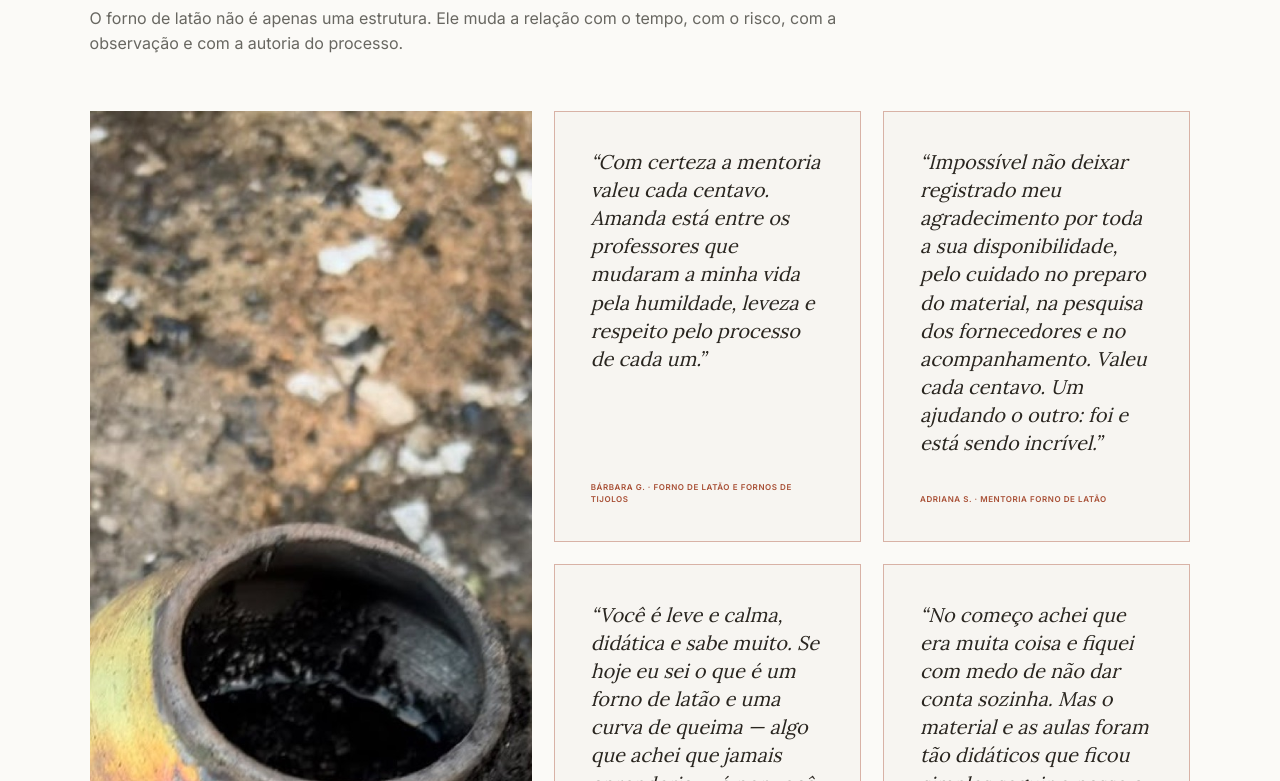
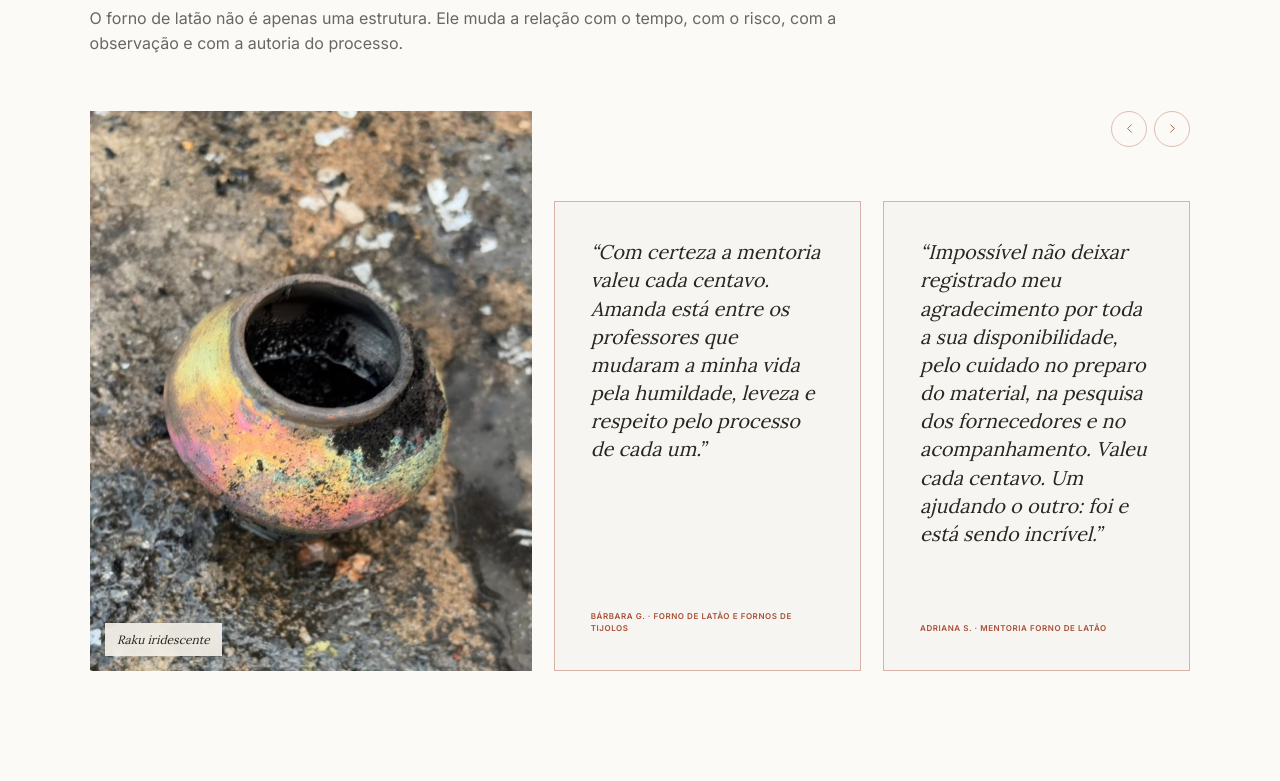
Before and after one commit to luizagoslingfantoni/vendaslatao_novo, a Next.js app: page / in a window 1280 px wide. Shown: the part 8179-8960 px from the top of the page. Built offline with nearby package versions, Linux system fonts and the light colour scheme; no server answers.

Commit message:
Refine testimonial carousel and page metadata

```diff
--- a/app/globals.css
+++ b/app/globals.css
@@ -187,8 +187,13 @@ body.is-scrolled .nav-progress { opacity: 1; }
 .social-slide { position: absolute; inset: 0; background-position: center; background-size: cover; opacity: 0; animation: socialSlide 18s infinite; }
 @keyframes socialSlide { 0%, 14% { opacity: 1; transform: scale(1); } 16.667%, 100% { opacity: 0; transform: scale(1.04); } }
 .slide-caption { position: absolute; z-index: 3; left: 15px; bottom: 15px; padding: 9px 12px; background: rgba(247,243,235,.9); color: var(--ink); font: italic 400 12px var(--font-display); backdrop-filter: blur(8px); }
-.testimonial-track { display: grid; grid-template-columns: repeat(2, minmax(0, 1fr)); gap: 8px; }
-.testimonial-card { display: flex; flex-direction: column; justify-content: space-between; min-height: 330px; margin: 0; padding: 17px 14px; border: 1px solid rgba(168,79,53,.4); background: #f7f5f1; }
+.testimonial-carousel { display: grid; min-width: 0; gap: 12px; }
+.testimonial-nav { display: flex; justify-content: flex-end; gap: 7px; }
+.testimonial-nav button { display: grid; place-items: center; width: 36px; height: 36px; padding: 0; border: 1px solid rgba(168,79,53,.35); border-radius: 50%; background: transparent; color: var(--clay); cursor: pointer; transition: background .2s ease, color .2s ease; }
+.testimonial-nav button:active { background: var(--clay); color: white; }
+.testimonial-nav svg { width: 15px; height: 15px; stroke-width: 1.4; }
+.testimonial-track { display: flex; min-width: 0; gap: 12px; margin-right: -22px; padding-right: 22px; overflow-x: auto; overscroll-behavior-inline: contain; scroll-behavior: smooth; scroll-snap-type: inline mandatory; scrollbar-width: none; }
+.testimonial-card { display: flex; flex: 0 0 min(84vw, 340px); flex-direction: column; justify-content: space-between; min-height: 330px; margin: 0; padding: 22px 20px; border: 1px solid rgba(168,79,53,.4); background: #f7f5f1; scroll-snap-align: start; }
 .testimonial-card p { margin: 0; font: italic 400 14px/1.42 var(--font-display); }
 .testimonial-card cite { margin-top: 35px; color: var(--clay); font-size: 8px; font-style: normal; font-weight: 700; line-height: 1.5; text-transform: uppercase; letter-spacing: .07em; }
 
@@ -374,8 +379,10 @@ footer { padding: 58px 22px 25px; background: #182126; color: white; }
   .social-heading > p { font-size: 16px; }
   .social-grid { grid-template-columns: 1fr; gap: 22px; }
   .social-slideshow { grid-column: 1 / -1; min-height: 520px; }
-  .testimonial-track { display: grid; grid-template-columns: repeat(2, minmax(0, 1fr)); gap: 22px; margin-right: 0; padding-right: 0; overflow: visible; }
-  .testimonial-card { min-height: 315px; padding: 30px; }
+  .testimonial-carousel { gap: 16px; }
+  .testimonial-nav button:hover { background: var(--clay); color: white; }
+  .testimonial-track { gap: 22px; margin-right: -6vw; padding-right: 6vw; }
+  .testimonial-card { flex-basis: min(44vw, 420px); min-height: 315px; padding: 30px; }
   .testimonial-card p { font-size: 19px; }
   .offer { gap: 75px; }
   .offer-intro { margin-top: 40px; }
@@ -404,7 +411,7 @@ footer { padding: 58px 22px 25px; background: #182126; color: white; }
   .waitlist-fields { gap: 22px 18px; }
   .waitlist-field { grid-template-columns: 20px 1fr; }
   .waitlist-submit { width: 240px; margin-left: auto; }
-  .back-to-top { right: 23px; bottom: 94px; gap: 8px; padding: 9px 12px; font-size: 7px; }
+  .back-to-top { right: 23px; bottom: 94px; padding: 9px; font-size: 0; }
   .back-to-top > svg { width: 14px; height: 14px; }
   .whatsapp-float { right: 22px; bottom: 24px; width: 50px; height: 50px; padding: 0; }
   footer { padding: 70px 6vw 28px; }
@@ -464,8 +471,8 @@ footer { padding: 58px 22px 25px; background: #182126; color: white; }
   .outcome-card p { font-size: 18px; }
   .social-grid { grid-template-columns: 1.25fr 1.8fr; }
   .social-slideshow { grid-column: auto; min-height: 560px; }
-  .testimonial-track { grid-template-columns: repeat(2, minmax(0, 1fr)); }
-  .testimonial-card { min-height: 360px; padding: 36px; }
+  .testimonial-track { margin-right: 0; padding-right: 0; }
+  .testimonial-card { flex-basis: calc((100% - 22px) / 2); min-height: 360px; padding: 36px; }
   .testimonial-card p { font-size: clamp(19px, 1.55vw, 24px); }
   .offer { grid-template-columns: 1fr .82fr; gap: 9vw; align-items: center; }
   .offer-stamp { width: 108px; height: 108px; font-size: 16px; }
@@ -487,6 +494,7 @@ footer { padding: 58px 22px 25px; background: #182126; color: white; }
 
 @media (prefers-reduced-motion: reduce) {
   html { scroll-behavior: auto; }
+  .testimonial-track { scroll-behavior: auto; }
   *, *::before, *::after { animation-duration: .01ms !important; animation-iteration-count: 1 !important; transition-duration: .01ms !important; }
   .hero-image, .arch-image { transform: none !important; }
   .social-slide { animation: none !important; opacity: 0; }
--- a/app/layout.tsx
+++ b/app/layout.tsx
@@ -19,7 +19,7 @@ const sans = Inter({
 
 export const metadata: Metadata = {
   metadataBase: new URL(siteUrl),
-  title: "Forno de Latão — Mentoria com Amanda Maciel",
+  title: "Forno de Latão • Mentoria online com Amanda Maciel",
   description: "Construa seu próprio Forno de Latão e aprenda a conduzir queimas artesanais de cerâmica com autonomia e segurança.",
   icons: {
     icon: [
@@ -30,13 +30,13 @@ export const metadata: Metadata = {
     apple: "/assets/apple-touch-icon.png",
   },
   openGraph: {
-    title: "Forno de Latão — Mentoria com Amanda Maciel",
+    title: "Forno de Latão • Mentoria online com Amanda Maciel",
     description: "Da construção às primeiras queimas, com acompanhamento ao vivo.",
     images: [{ url: "/og.png", width: 1734, height: 907, alt: "Forno de Latão - Mentoria online com Amanda Maciel" }],
   },
   twitter: {
     card: "summary_large_image",
-    title: "Forno de Latão — Mentoria com Amanda Maciel",
+    title: "Forno de Latão • Mentoria online com Amanda Maciel",
     description: "Da construção às primeiras queimas, com acompanhamento ao vivo.",
     images: ["/og.png"],
   },
--- a/app/page.tsx
+++ b/app/page.tsx
@@ -1,6 +1,6 @@
 "use client";
 
-import { useEffect, useState, type FormEvent } from "react";
+import { useEffect, useRef, useState, type FormEvent } from "react";
 import {
   ArrowRight,
   ArrowUp,
@@ -8,6 +8,8 @@ import {
   BookOpenText,
   Check,
   ChevronDown,
+  ChevronLeft,
+  ChevronRight,
   CircleGauge,
   Clock3,
   Flame,
@@ -169,6 +171,13 @@ const faqs = [
 
 export default function Home() {
   const [waitlistStatus, setWaitlistStatus] = useState<"idle" | "sending" | "success" | "error">("idle");
+  const testimonialTrackRef = useRef<HTMLDivElement>(null);
+
+  function moveTestimonials(direction: -1 | 1) {
+    const track = testimonialTrackRef.current;
+    if (!track) return;
+    track.scrollBy({ left: direction * track.clientWidth * 0.9, behavior: "smooth" });
+  }
 
   async function handleWaitlistSubmit(event: FormEvent<HTMLFormElement>) {
     event.preventDefault();
@@ -417,13 +426,23 @@ export default function Home() {
               </div>
             ))}
           </div>
-          <div className="testimonial-track" aria-label="Depoimentos de participantes">
+          <div className="testimonial-carousel">
+            <div className="testimonial-nav" aria-label="Controles dos depoimentos">
+              <button type="button" onClick={() => moveTestimonials(-1)} aria-label="Ver depoimentos anteriores">
+                <ChevronLeft aria-hidden="true" />
+              </button>
+              <button type="button" onClick={() => moveTestimonials(1)} aria-label="Ver próximos depoimentos">
+                <ChevronRight aria-hidden="true" />
+              </button>
+            </div>
+            <div className="testimonial-track" ref={testimonialTrackRef} aria-label="Depoimentos de participantes">
               {testimonials.map((testimonial) => (
                 <blockquote className="testimonial-card" key={testimonial.author}>
                   <p>“{testimonial.quote}”</p>
                   <cite>{testimonial.author}</cite>
                 </blockquote>
               ))}
+            </div>
           </div>
         </div>
       </section>
@@ -567,7 +586,7 @@ export default function Home() {
         </form>
       </section>
 
-      <a className="back-to-top" href="#inicio" aria-label="Voltar ao topo">Voltar ao topo <ArrowUp aria-hidden="true" /></a>
+      <a className="back-to-top" href="#inicio" aria-label="Voltar ao topo"><ArrowUp aria-hidden="true" /></a>
       <a className="whatsapp-float" href={whatsappUrl} target="_blank" rel="noreferrer" aria-label="Falar pelo WhatsApp"><img src="https://cdn.simpleicons.org/whatsapp/FFFFFF" alt="" /></a>
 
       <footer>
```
Also changed, not shown: 1 other file (tests, documents, lock files or other folders). Lines whose indentation alone changed are shown as unchanged.
